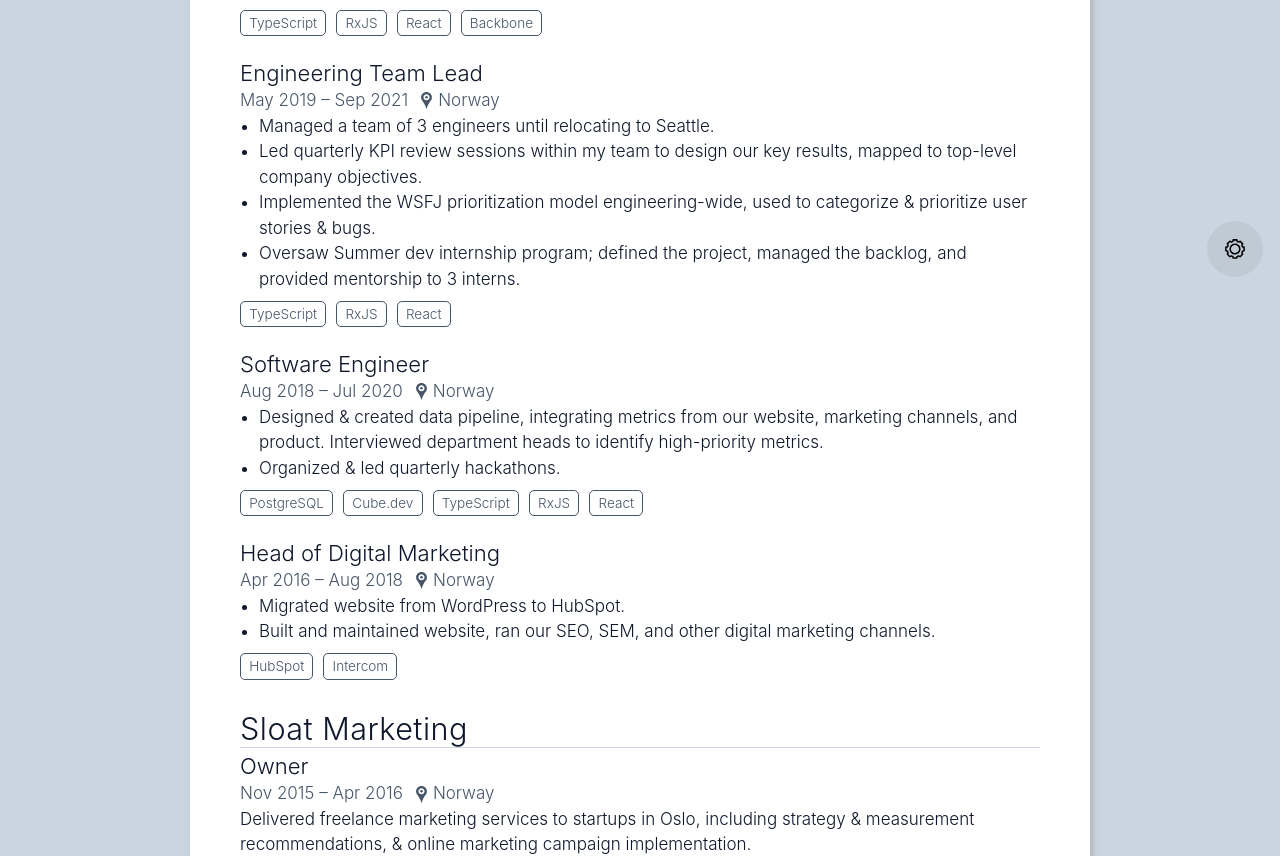
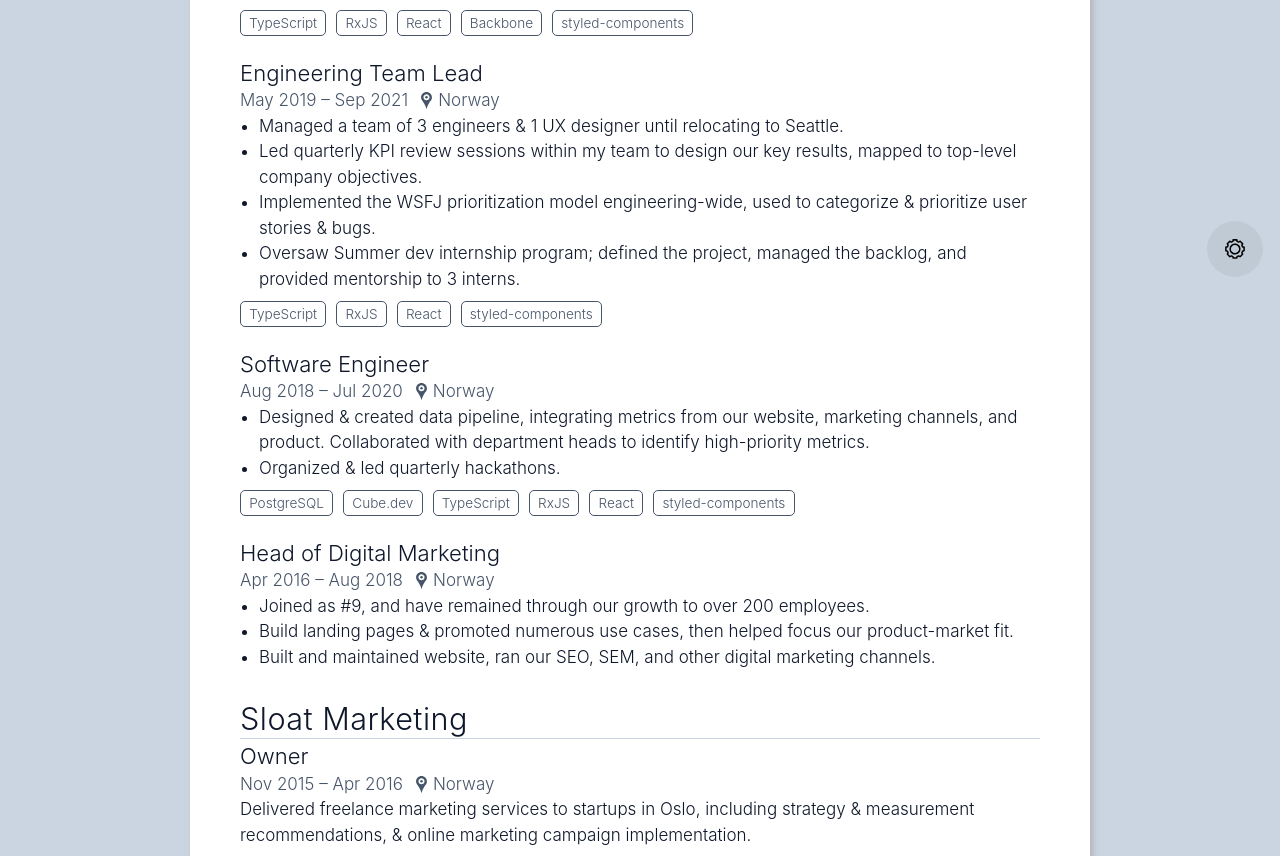
Before and after one commit to jsloat/jsloat.github.io, a React (Create React App) app: page /#/ in a window 1280 px wide. Shown: the part 506-1362 px from the top of the page. Built offline with nearby package versions, Linux system fonts and the light colour scheme.

Commit message:
Resume tweaks

```diff
--- a/src/Resume/rolesData.ts
+++ b/src/Resume/rolesData.ts
@@ -18,12 +18,12 @@ const getRolesData = ({ targetRole }: ResumeState): RolesData => {
         "Worked with customers to identify and fix performance issues in the app. In one case, reduced load time for a specific user from several minutes to a few seconds.",
       ],
       Absurd: [
-        "Built a thing with some other people. Talked to non-devs, clicked things in Jira, coded, and coded more.",
+        "Built a thing with some other people. Talked to non-devs, clicked things in Jira, and coded.",
         "Fixed some old founder code that was functional for longer than the technology it was written in.",
         "Helped users find browser dev tools.",
       ],
     },
-    skills: ["TypeScript", "RxJS", "React", "Backbone"],
+    skills: ["TypeScript", "RxJS", "React", "Backbone", "styled-components"],
   };
 
   const teamLeadRole: RoleObject = {
@@ -33,7 +33,7 @@ const getRolesData = ({ targetRole }: ResumeState): RolesData => {
     locationStr: "Norway",
     summary: {
       Professional: [
-        "Managed a team of 3 engineers until relocating to Seattle.",
+        "Managed a team of 3 engineers & 1 UX designer until relocating to Seattle.",
         "Led quarterly KPI review sessions within my team to design our key results, mapped to top-level company objectives.",
         "Implemented the WSFJ prioritization model engineering-wide, used to categorize & prioritize user stories & bugs.",
         "Oversaw Summer dev internship program; defined the project, managed the backlog, and provided mentorship to 3 interns.",
@@ -45,7 +45,7 @@ const getRolesData = ({ targetRole }: ResumeState): RolesData => {
         "Strove to convince interns that the project they worked on was exciting, while simultaneously teaching them JavaScript.",
       ],
     },
-    skills: ["TypeScript", "RxJS", "React"],
+    skills: ["TypeScript", "RxJS", "React", "styled-components"],
   };
 
   return [
@@ -62,7 +62,7 @@ const getRolesData = ({ targetRole }: ResumeState): RolesData => {
           locationStr: "Norway",
           summary: {
             Professional: [
-              "Designed & created data pipeline, integrating metrics from our website, marketing channels, and product. Interviewed department heads to identify high-priority metrics.",
+              "Designed & created data pipeline, integrating metrics from our website, marketing channels, and product. Collaborated with department heads to identify high-priority metrics.",
               "Organized & led quarterly hackathons.",
             ],
             Absurd: [
@@ -70,7 +70,14 @@ const getRolesData = ({ targetRole }: ResumeState): RolesData => {
               "Harassed devs to contribute hackathon project ideas and handed out a miniature trophy.",
             ],
           },
-          skills: ["PostgreSQL", "Cube.dev", "TypeScript", "RxJS", "React"],
+          skills: [
+            "PostgreSQL",
+            "Cube.dev",
+            "TypeScript",
+            "RxJS",
+            "React",
+            "styled-components",
+          ],
         },
         {
           title: "Head of Digital Marketing",
@@ -79,7 +86,8 @@ const getRolesData = ({ targetRole }: ResumeState): RolesData => {
           locationStr: "Norway",
           summary: {
             Professional: [
-              "Migrated website from WordPress to HubSpot.",
+              "Joined as #9, and have remained through our growth to over 200 employees.",
+              "Build landing pages & promoted numerous use cases, then helped focus our product-market fit.",
               "Built and maintained website, ran our SEO, SEM, and other digital marketing channels.",
             ],
             Absurd: [
@@ -87,7 +95,6 @@ const getRolesData = ({ targetRole }: ResumeState): RolesData => {
               "Attempted to make a B2B SaaS tool sound exciting in 140 characters or less.",
             ],
           },
-          skills: ["HubSpot", "Intercom"],
         },
       ],
     },
@@ -120,7 +127,7 @@ const getRolesData = ({ targetRole }: ResumeState): RolesData => {
           locationStr: "San Francisco & Amsterdam",
           summary: {
             Professional:
-              "Oversaw digital advertising budget, campaigns, & analysis. Helped design a metrics pipeline and attribution model for calculating ROI throughout the marketing funnel.",
+              "Oversaw digital advertising budget, campaigns, & analysis. Helped design a metrics pipeline and attribution model for calculating ROI throughout the marketing funnel. Performed A/B testing on ad copy and website content.",
             Absurd:
               "Got taken out to dinner by ad vendors, looked at charts, made charts, presented charts.",
           },
@@ -136,7 +143,6 @@ const getRolesData = ({ targetRole }: ResumeState): RolesData => {
             Absurd:
               "Made low-budget tutorial videos, distributed spam, and looked at charts.",
           },
-          skills: ["Screenflow"],
         },
       ],
     },
```
